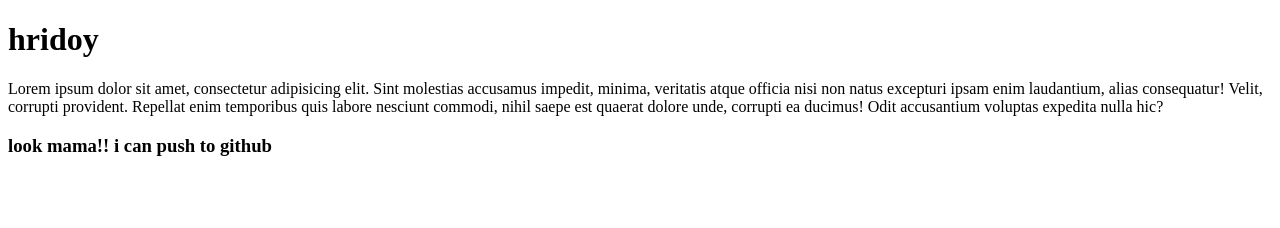
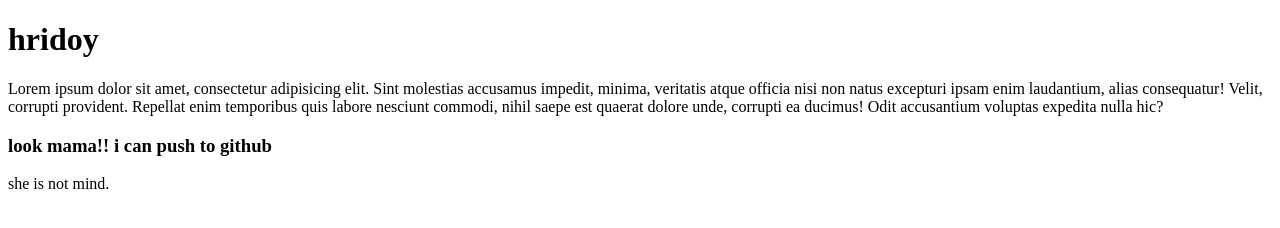
Before and after one commit to xrhridoy1/hridoy-first, a plain HTML site: page index.html in a window 1280 px wide. Drawn offline with Linux system fonts and the light colour scheme.

Commit message:
Update index.html

```diff
--- a/index.html
+++ b/index.html
@@ -9,6 +9,7 @@
   <h1>hridoy</h1>
   <p>Lorem ipsum dolor sit amet, consectetur adipisicing elit. Sint molestias accusamus impedit, minima, veritatis atque officia nisi non natus excepturi ipsam enim laudantium, alias consequatur! Velit, corrupti provident. Repellat enim temporibus quis labore nesciunt commodi, nihil saepe est quaerat dolore unde, corrupti ea ducimus! Odit accusantium voluptas expedita nulla hic?</p>
   <h3>look mama!! i can push to github </h3>
+  <p>she is not mind.</p>
 
 </body>
 </html>
```
